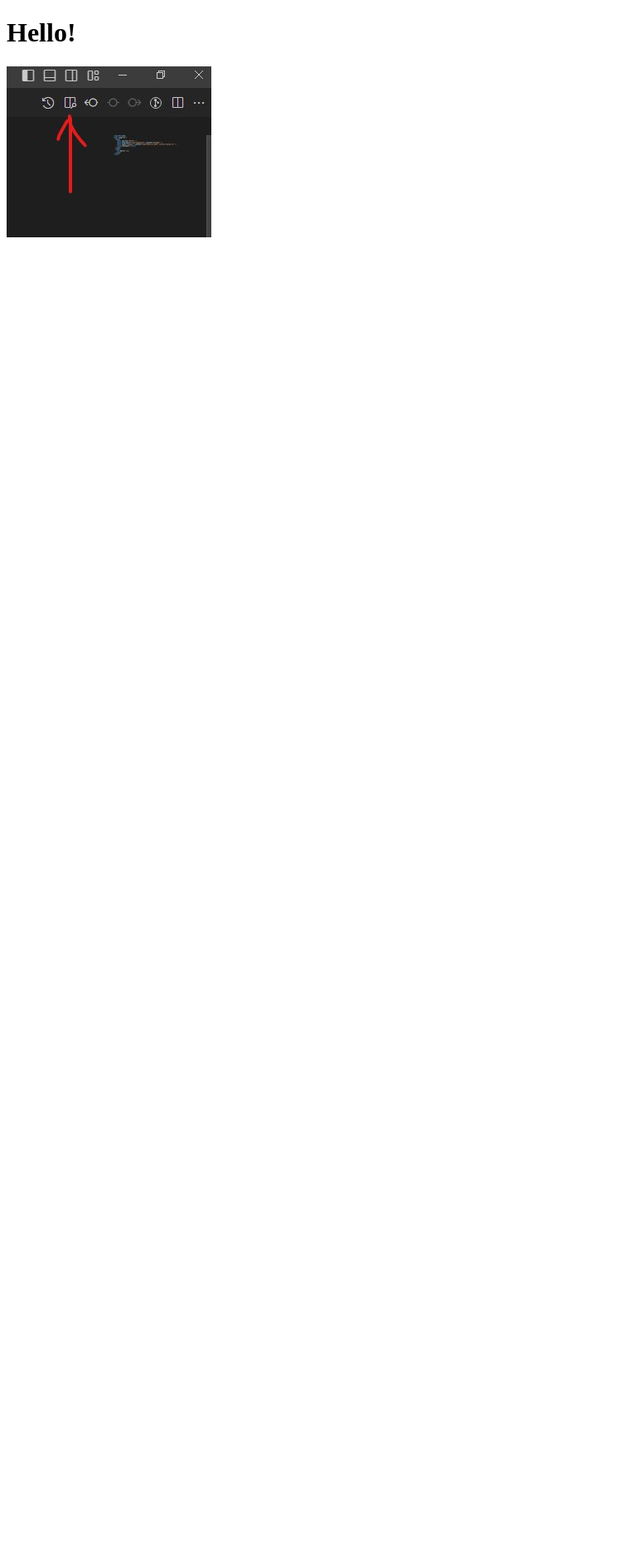
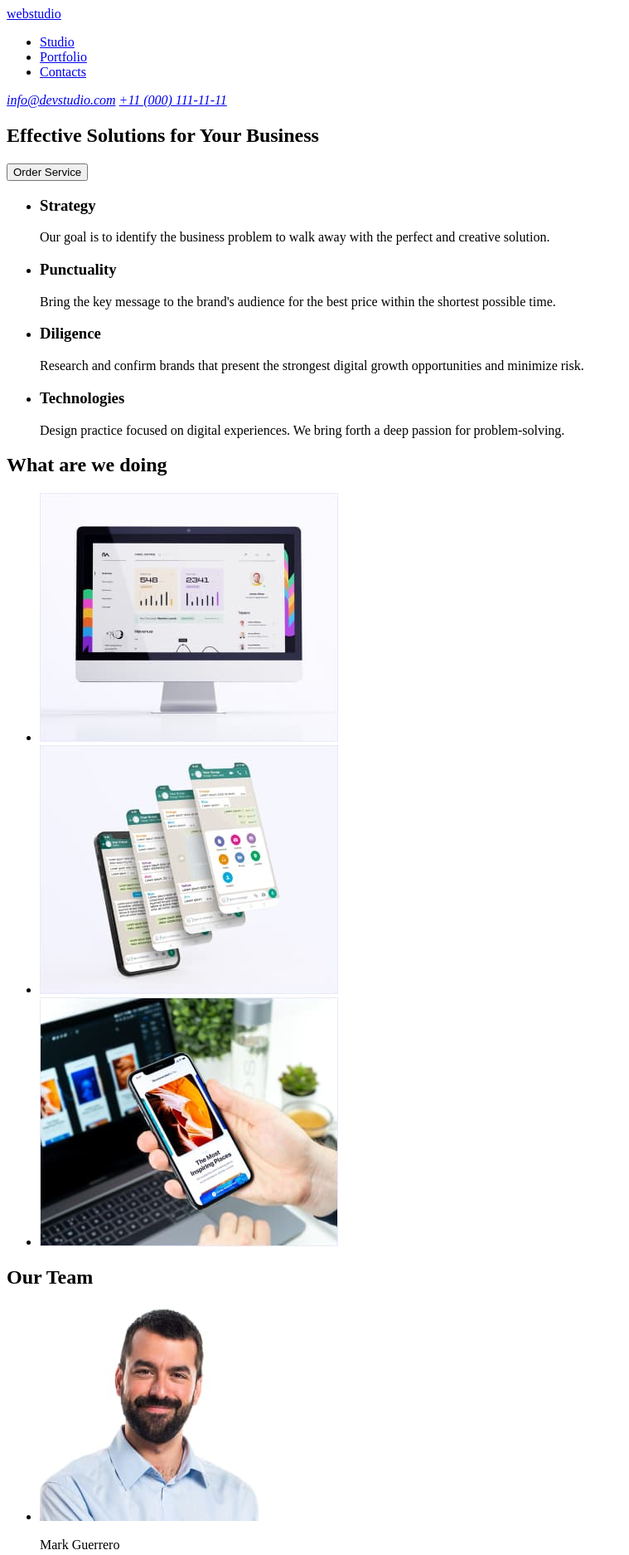
Before and after one commit to AndriiSkliar/goit-markup-hw-01, a plain HTML site: page index.html in a window 1280 px wide. Shown: the top 1874 px of the page at 83% size, without its empty margins (0-759 px from the left). Before the commit the page ends 800 px from the top, so only its background shows below. Drawn offline with Linux system fonts and the light colour scheme.

Commit message:
home work 1.1

```diff
--- a/index.html
+++ b/index.html
@@ -4,10 +4,86 @@
     <meta charset="UTF-8" />
     <meta http-equiv="X-UA-Compatible" content="IE=edge" />
     <meta name="viewport" content="width=device-width, initial-scale=1.0" />
-    <title>Document</title>
+    <title>Студія</title>
   </head>
   <body>
-    <h1>Hello!</h1>
-    <img src="img/photo.jpg" alt="photo" />
+    <header>
+      <nav>
+      <a href="#">webstudio</a>
+      <ul>
+        <li><a href="#">Studio</a></li>
+        <li><a href="#">Portfolio</a></li>
+        <li><a href="#">Contacts</a></li>
+      </ul>
+      </nav>
+      <address>
+        <a href="info@devstudio.com">info@devstudio.com</a>
+        <a href="+110001111111">+11 (000) 111-11-11</a>
+      </address>
+    </header>
+    <main>
+      <section>
+        <h1>Effective Solutions for Your Business</h1>
+        <button type="button">Order Service</button>
+      </section>
+      <section>
+        <h2 hidden>features</h2>
+        <ul>
+          <li>
+            <h3>Strategy</h3>
+            <p>Our goal is to identify the business problem to walk away with the perfect and creative solution. </p>
+          </li>
+          <li>
+            <h3>Punctuality</h3>
+            <p>Bring the key message to the brand's audience for the best price within the shortest possible time.</p>
+          </li>
+          <li>
+            <h3>Diligence</h3>
+            <p>Research and confirm brands that present the strongest digital growth opportunities and minimize risk.</p>
+          </li>
+          <li>
+            <h3>Technologies</h3>
+            <p>Design practice focused on digital experiences. We bring forth a deep passion for problem-solving.</p>
+          </li>
+        </ul>
+      </section>
+      <section>
+        <h2>What are we doing</h2>
+        <ul>
+          <li><img src="./images/computer.jpg" alt="computer" width="360px" height="300px"></li>
+          <li><img src="./images/phone.jpg" alt="phone" width="360px" height="300px"></li>
+          <li><img src="./images/UserFriendly.jpg" alt="UserFriendly" width="360px" height="300px"></li>
+        </ul>
+      </section>
+      <section>
+        <h2>Our Team</h2>
+        <ul>
+          <li>
+            <img src="./images/ProductDesigner.jpg" alt="ProductDesigner" width="264px" height="260px">
+            <p>Mark Guerrero</p>
+            <p>Product Designer</p>
+          </li>
+          <li>
+            <img src="./images/FrontendDeveloper.jpg" alt="FrontendDeveloper" width="264px" height="260px">
+            <p>Tom Ford</p>
+            <p>Frontend Developer</p>
+          </li>
+          <li>
+            <img src="./images/Marketing.jpg" alt="Marketing" width="264px" height="260px">
+            <p>Camila Garcia</p>
+            <p>Marketing</p>
+          </li>
+          <li>
+            <img src="./images/UIDesigner.jpg" alt="UIDesigner" width="264px" height="260px">
+            <p>Daniel Wilson</p>
+            <p>UI Designer</p>
+          </li>
+        </ul>
+      </section>
+    </main>
+    <footer>
+      <a href="#">webstudio</a>
+      <p>Increase the flow of customers and sales for your business with digital marketing & growth solutions.</p>
+    </footer>
   </body>
 </html>
```
Also changed, not shown: images/FrontendDeveloper.jpg (added), images/Marketing.jpg (added), images/ProductDesigner.jpg (added), images/UIDesigner.jpg (added), images/UserFriendly.jpg (added), images/computer.jpg (added), images/phone.jpg (added), img/photo.jpg (deleted), 2 other files.
